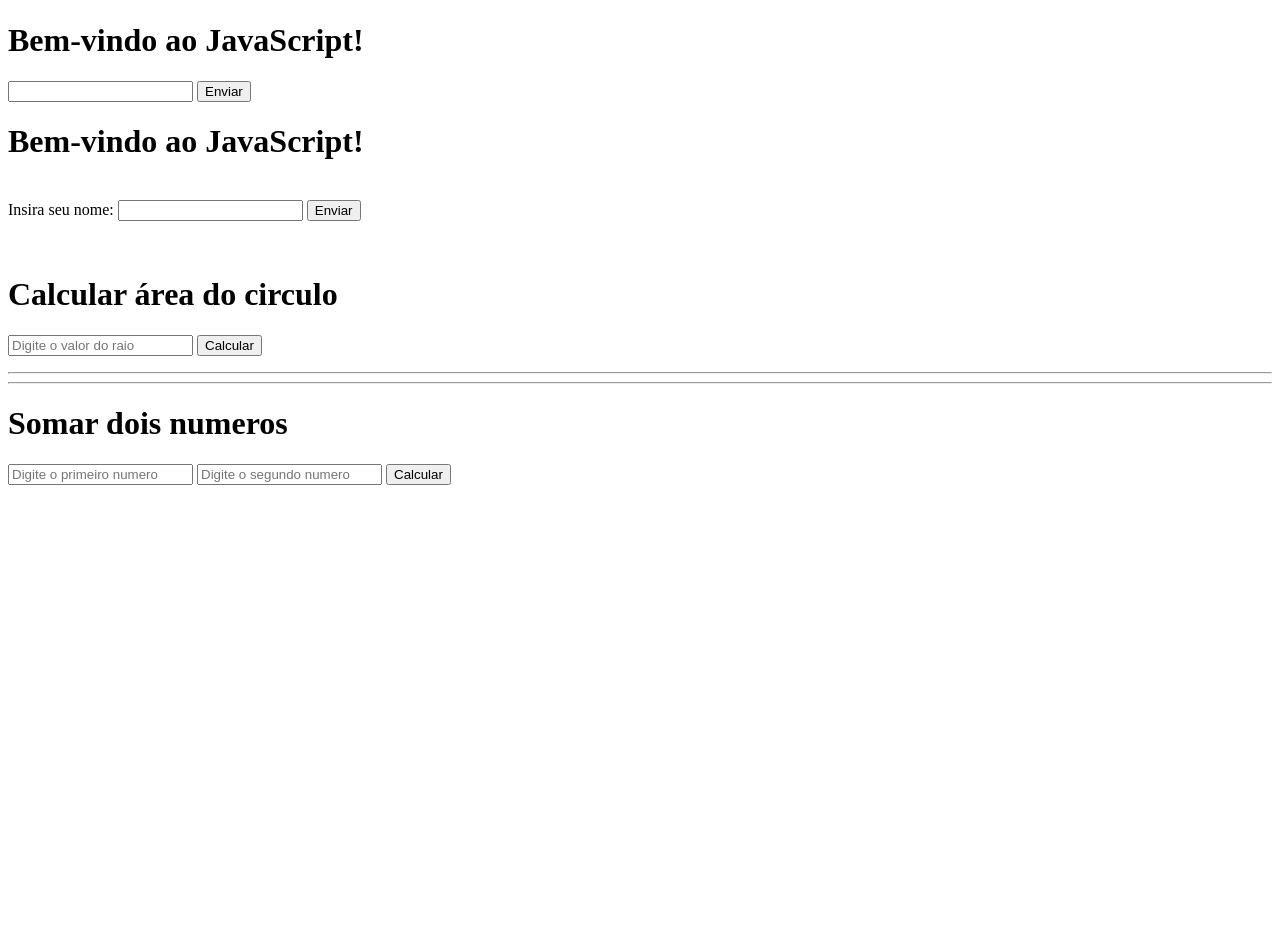
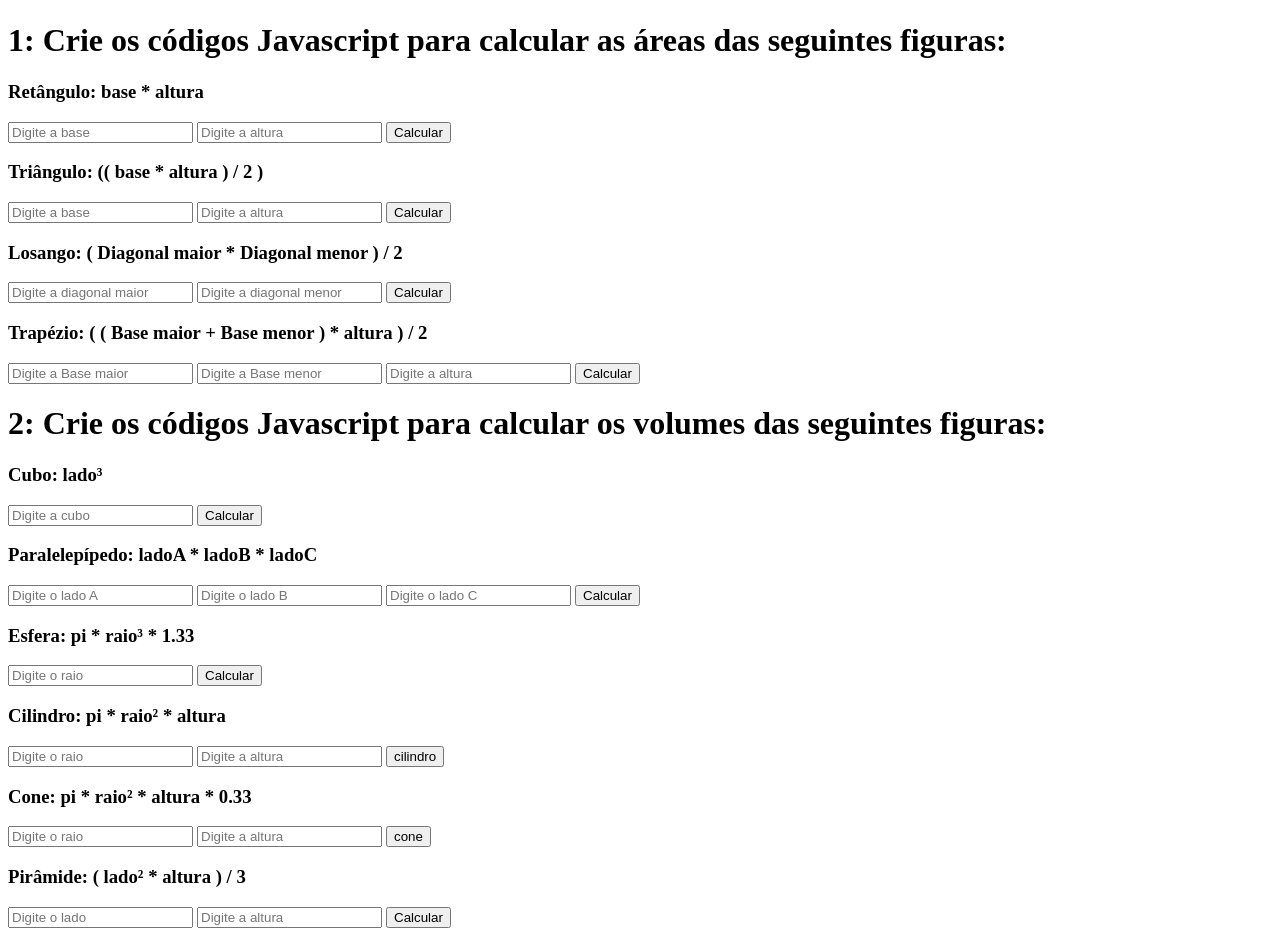
Before and after one commit to Rojuro/calc.shapes.geometrics-ef01, a plain HTML site: page index.html in a window 1280 px wide. Shown: the part 69-1013 px from the top of the page. Before the commit the page ends 800 px from the top, so only its background shows below. Drawn offline with Linux system fonts and the light colour scheme.

Commit message:
commit master

```diff
--- a/index.html
+++ b/index.html
@@ -16,42 +16,117 @@
             <img src="img/calc-01.png" class="d-block mx-auto" alt="...">
         </figure>
     </header>
+
     <div class="container">
+        <h1> 1: Crie os códigos Javascript para calcular as áreas das seguintes figuras:</h1>
         <div class="row">
             <div class="col">
-                <h1>Bem-vindo ao JavaScript!</h1>
-                <input id="nomeUsuario" type="text">
-                <button onclick="mostrarNome()">Enviar</button>
+                <h3>Retângulo: base * altura</h3>
+                <input type="number" name="b1" id="b1" placeholder="Digite a base">
+
+                <input type="number" name="a1" id="a1" placeholder="Digite a altura">
+                <button onclick="retang()">Calcular</button>
+                <p id="retang"></p>
+            </div>
+        </div>
+
+        <div class="row">
+            <div class="col">
+                <h3>Triângulo: (( base * altura ) / 2 )</h3>
+                <input type="number" name="b2" id="b2" placeholder="Digite a base">
+
+                <input type="number" name="a2" id="a2" placeholder="Digite a altura">
+                <button onclick="triang()">Calcular</button>
+                <p id="triang"></p>
             </div>
         </div>
         <div class="row">
-            <div class="col"></div>
+            <div class="col">
+                <h3>Losango: ( Diagonal maior * Diagonal menor ) / 2 </h3>
+                <input type="number" name="dm1" id="dm1" placeholder="Digite a diagonal maior">
+
+                <input type="number" name="dm2" id="dm2" placeholder="Digite a diagonal menor">
+                <button onclick="Losang()">Calcular</button>
+                <p id="Losang"></p>
+            </div>
+        </div>
+
+        <div class="row">
+            <div class="col">
+                <h3>Trapézio: ( ( Base maior + Base menor ) * altura ) / 2 </h3>
+                <input type="number" name="bm1" id="bm1" placeholder="Digite a Base maior">
+
+                <input type="number" name="bm2" id="bm2" placeholder="Digite a Base menor">
+
+                <input type="number" name="alt1" id="alt1" placeholder="Digite a altura">
+                <button onclick="trapezio()">Calcular</button>
+                <p id="trapezio"></p>
+            </div>
+        </div>
+    </div>
+<!-- ------------------------------------------------------------------ -->
+    <div class="container">
+        <h1> 2: Crie os códigos Javascript para calcular os volumes das seguintes figuras:</h1>
+        <div class="row">
+            <div class="col">
+                <h3>Cubo: lado³</h3>
+                <input type="number" name="kub" id="kub" placeholder="Digite a cubo">
+
+                <button onclick="cubo()">Calcular</button>
+                <p id="cubo"></p>
+            </div>
+        </div>
+
+        <div class="row">
+            <div class="col">
+                <h3>Paralelepípedo: ladoA * ladoB * ladoC</h3>
+                <input type="number" name="ladoA" id="ladoA" placeholder="Digite o lado A">
+                <input type="number" name="ladoB" id="ladoB" placeholder="Digite o lado B">
+                <input type="number" name="ladoC" id="ladoC" placeholder="Digite o lado C">
+                <button onclick="paralelepipedo()">Calcular</button>
+                <p id="paralelepipedo"></p>
+            </div>
         </div>
         <div class="row">
-            <div class="col"></div>
+            <div class="col">
+                <h3>Esfera: pi * raio³ * 1.33</h3>
+                <input type="number" name="raio" id="raio" placeholder="Digite o raio">
+
+                <button onclick="esfera()">Calcular</button>
+                <p id="esfera"></p>
+            </div>
+        </div>
+
+        <div class="row">
+            <div class="col">
+                <h3>Cilindro: pi * raio² * altura</h3>
+                <input type="number" name="raio2" id="raio2" placeholder="Digite o raio">
+                <input type="number" name="alt2" id="alt2" placeholder="Digite a altura">
+                <button onclick="cilindro()">cilindro</button>
+                <p id="cilindro"></p>
+            </div>
+        </div>
+
+        <div class="row">
+            <div class="col">
+                <h3>Cone: pi * raio² * altura * 0.33</h3>
+                <input type="number" name="raio3" id="raio3" placeholder="Digite o raio">
+                <input type="number" name="alt3" id="alt3" placeholder="Digite a altura">
+                <button onclick="cilindro()">cone</button>
+                <p id="cone"></p>
+            </div>
+        </div>
+
+        <div class="row">
+            <div class="col">
+                <h3>Pirâmide: ( lado² * altura ) / 3</h3>
+                <input type="number" name="lado7" id="lado7" placeholder="Digite o lado">
+                <input type="number" name="alt7" id="alt7" placeholder="Digite a altura">
+                <button onclick="piraMid()">Calcular</button>
+                <p id="piraMid"></p>
+            </div>
         </div>
     </div>
 
-
-    <h1>Bem-vindo ao JavaScript!</h1>
-    <br>
-    <label>Insira seu nome: </label>
-    <input id="nomeUsuario" type="text">
-    <button onclick="mostrarNome()">Enviar</button>
-    <br>
-    <p id="paragrafo"></p>
-    <br>
-    <h1>Calcular área do circulo</h1>
-    <input type="text" name="raio" id="raio" placeholder="Digite o valor do raio">
-    <button onclick="calcAreaCirculo()">Calcular</button>
-    <p id="area"></p>
-    <hr>
-    <hr>
-    <h1>Somar dois numeros</h1>
-    <input type="number" name="n1" id="n1" placeholder="Digite o primeiro numero">
-
-    <input type="number" name="n2" id="n2" placeholder="Digite o segundo numero">
-    <button onclick="soma()">Calcular</button>
-    <p id="soma"></p>
 </body>
 </html>
--- a/js/script.js
+++ b/js/script.js
@@ -7,21 +7,71 @@
 //     document.getElementById("paragrafo").innerText = nomeUsuario
 // }
 
-function mostrarNome() {
-    let nomeUsuario = document.getElementById("nomeUsuario").value
-    document.getElementById("paragrafo").innerText = "Bem vindo, " + nomeUsuario
+function retang() {
+    let b1 = Number(document.getElementById("b1").value)
+    let a1 = Number(document.getElementById("a1").value)
+    let retang = b1 * a1
+    document.getElementById("retang").innerText = retang
 }
 
-function calcAreaCirculo() {
-    let raio = document.getElementById("raio").value
-    const pi = 3.14
-    let area = pi * raio**2
-    document.getElementById("area").innerText = area
+function triang() {
+    let b2 = Number(document.getElementById("b2").value)
+    let a2 = Number(document.getElementById("a2").value)
+    let triang = ((b2 * a2) / 2)
+    document.getElementById("triang").innerText = triang
 }
 
-function soma() {
-    let n1 = Number(document.getElementById("n1").value)
-    let n2 = Number(document.getElementById("n2").value)
-    let soma = n1 + n2
-    document.getElementById("soma").innerText = soma
+function Losang() {
+    let dm1 = Number(document.getElementById("dm1").value)
+    let dm2 = Number(document.getElementById("dm2").value)
+    let Losang = ((dm1 * dm2) / 2)
+    document.getElementById("Losang").innerText = Losang
 }
+
+function trapezio() {
+    let cubo = Number(document.getElementById("cubo").value)
+    let bm2 = Number(document.getElementById("bm2").value)
+    let alt1 = Number(document.getElementById("alt1").value)
+    let Losang = ((bm1 + bm2) * alt1) / 2
+    document.getElementById("trapezio").innerText = trapezio
+}
+
+// ----------------------------------------------------
+
+function cubo() {
+    let kub = Number(document.getElementById("kub").value)
+
+    let cubo = kub**3
+    document.getElementById("cubo").innerText = cubo
+}
+
+function paralelepipedo() {
+    let ladoA = Number(document.getElementById("ladoA").value)
+    let ladoB = Number(document.getElementById("ladoB").value)
+    let ladoC = Number(document.getElementById("ladoC").value)
+    let paralelepipedo = ladoA + ladoB + ladoC
+    document.getElementById("paralelepipedo").innerText = paralelepipedo
+}
+
+function cilindro() {
+    let raio2 = document.getElementById("raio2").value
+    let alt2 = Number(document.getElementById("alt2").value)
+    const pi = 3.14
+    let cilindro = (pi * raio2**2) * alt2
+    document.getElementById("cilindro").innerText = cilindro
+}
+
+function cone() {
+    let raio3 = document.getElementById("raio3").value
+    let alt3 = Number(document.getElementById("alt2").value)
+    const pi = 3.14
+    let cone = ((pi * raio3**2) * alt3) * 0.33
+    document.getElementById("cone").innerText = cone
+}
+
+function piraMid() {
+    let lado7 = Number(document.getElementById("lado7").value)
+    let alt7 = Number(document.getElementById("alt7").value)
+    let piraMid = (lado7**2 * alt7) / 3
+    document.getElementById("piraMid").innerText = piraMid
+}
```
